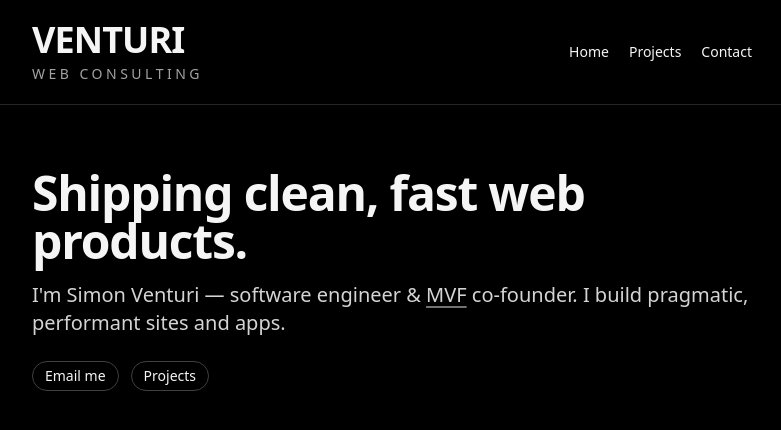
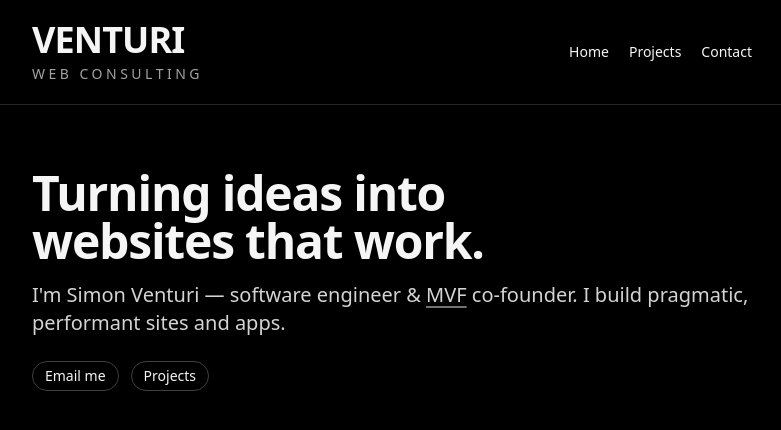
Before and after one commit to simonventuri/venturi-web-consulting, a Next.js app: page / in a window 1280 px wide. Shown: the top 430 px of the page, without its empty margins (248-1029 px from the left). Built offline with nearby package versions, Linux system fonts and the light colour scheme.

Commit message:
Changed strapline on homepage.

```diff
--- a/app/page.tsx
+++ b/app/page.tsx
@@ -2,7 +2,7 @@ export default function Page() {
   return (
     <section id="intro" className="section">
       <div className="container">
-        <h1 className="h1 mb-4">Shipping clean, fast web products.</h1>
+        <h1 className="h1 mb-4">Turning ideas into<br />websites that work.</h1>
         <p className="lead mb-6">I'm Simon Venturi — software engineer & <a href="https://www.mvfglobal.com/" className="underline hover:text-white transition-colors">MVF</a> co‑founder. I build pragmatic, performant sites and apps.</p>
         <div className="flex gap-3">
           <a href="mailto:simon@venturiwebconsulting.com" className="badge hover:bg-neutral-900">Email me</a>
```
